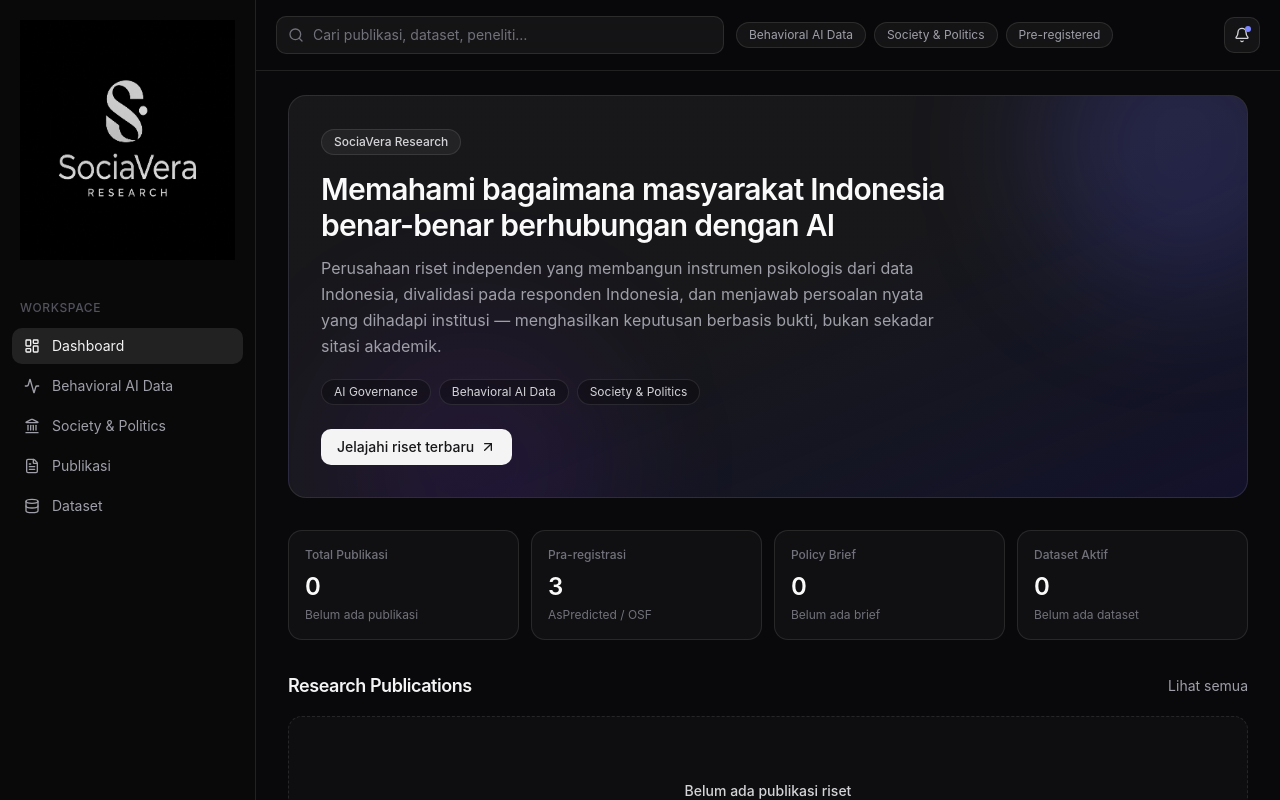
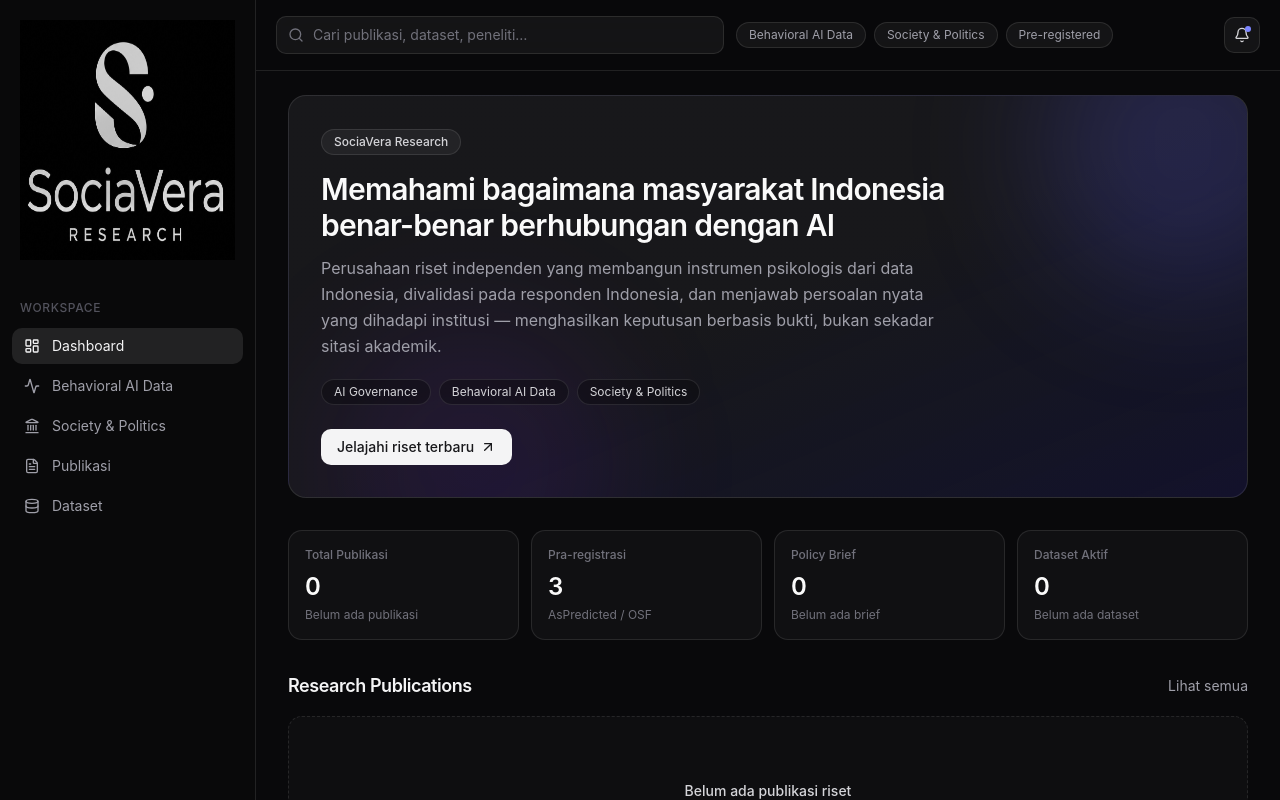
Before and after one commit to bryanbilvenphd/sociavera_research, a Next.js app: page / in a window 1280 px wide. Shown: the top 800 px of the page. Built offline with nearby package versions, Linux system fonts and the light colour scheme.

Commit message:
Update sidebar logo image source

```diff
--- a/components/sidebar.tsx
+++ b/components/sidebar.tsx
@@ -24,7 +24,7 @@ export function Sidebar() {
     <aside className="hidden w-64 shrink-0 flex-col border-r border-white/10 bg-zinc-950/60 lg:flex">
       <div className="px-5 py-5">
         <img
-          src="/images/sociavera-logo-white-on-black-preview.png"
+          src="/images/sociavera-logo-white-on-black-preview1.png"
           alt="SociaVera Research"
           className="h-60 w-auto"
         />
```
